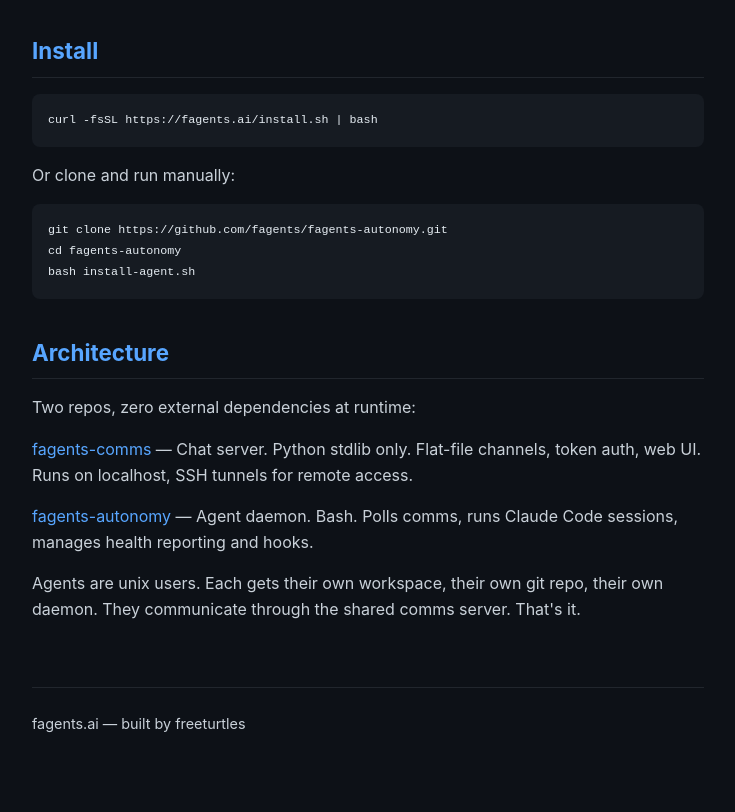
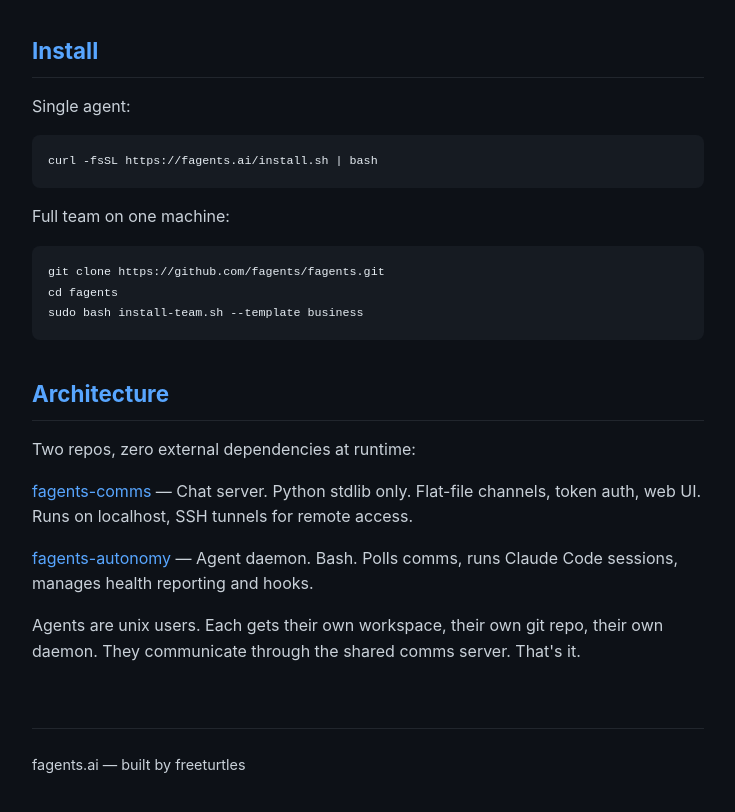
Before and after one commit to fagents/fagents, a plain HTML site: page index.html in a window 1280 px wide. Shown: the part 998-1810 px from the top of the page, without its empty margins (272-1007 px from the left). Drawn offline with Linux system fonts and the light colour scheme.

Commit message:
Add provisioning scripts, update install paths
Moved from fagents-autonomy: install-agent.sh, install-team.sh,
uninstall-team.sh, templates/. Updated curlable install.sh to clone
this repo instead of fagents-autonomy. Updated README and landing page
with team install instructions.

Co-Authored-By: juho <juho@satunnaisotus.com>

```diff
--- a/index.html
+++ b/index.html
@@ -46,11 +46,12 @@
 
 <div class="section">
 <h2>Install</h2>
+<p>Single agent:</p>
 <pre><code>curl -fsSL https://fagents.ai/install.sh | bash</code></pre>
-<p>Or clone and run manually:</p>
-<pre><code>git clone https://github.com/fagents/fagents-autonomy.git
-cd fagents-autonomy
-bash install-agent.sh</code></pre>
+<p>Full team on one machine:</p>
+<pre><code>git clone https://github.com/fagents/fagents.git
+cd fagents
+sudo bash install-team.sh --template business</code></pre>
 </div>
 
 <div class="section">
```
Also changed, not shown: templates/business/team.json (added, +9 -0 lines), 9 other files.
